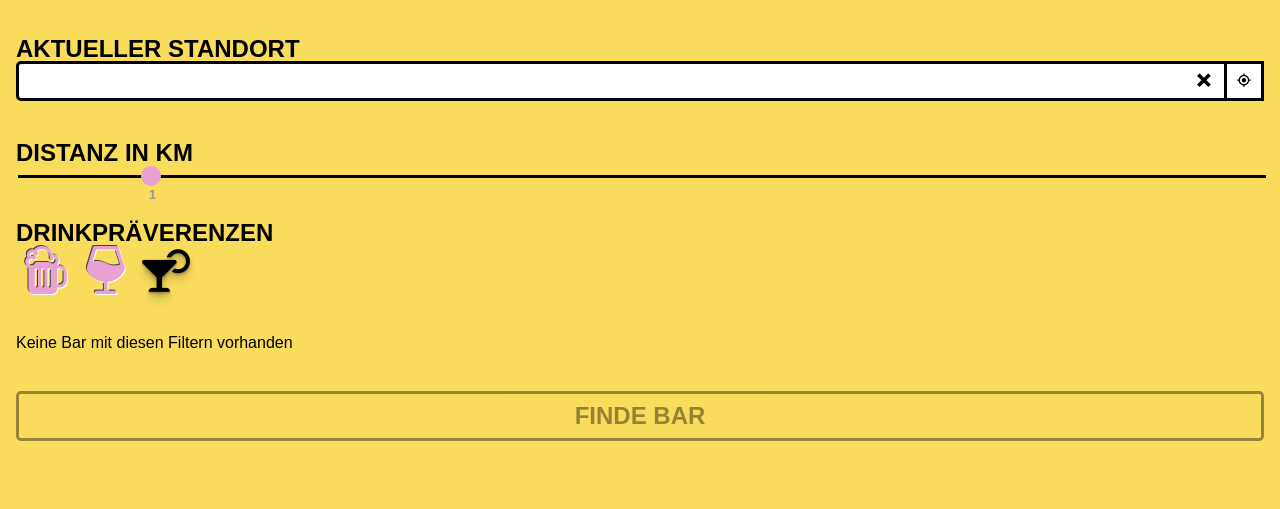
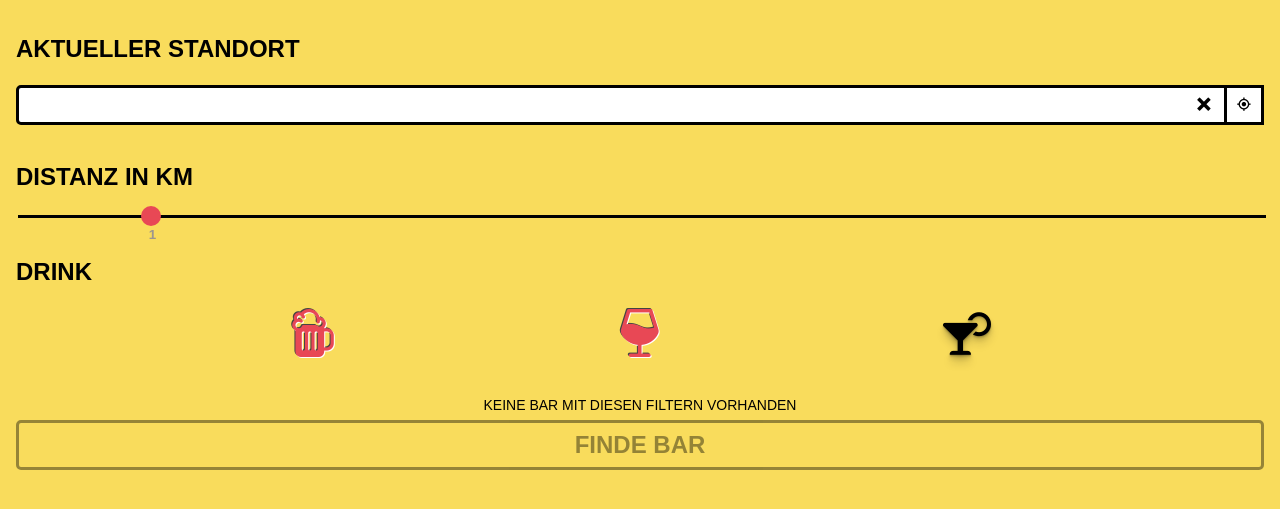
Before and after one commit to bernesepeck/hop-spot, a website with bundled scripts: page home.html in a window 1280 px wide. Both pictures are taken after a click on the button "FINDE EINE BAR". Shown: the part 77-586 px from the top of the page. Built offline with nearby package versions, Linux system fonts and the light colour scheme; a web font is replaced by a local one.

Commit message:
improve styling

```diff
--- a/filter/filterProjector.js
+++ b/filter/filterProjector.js
@@ -74,6 +74,7 @@ const filterProjector = (appController, rootElement) => {
    */
   const buttonList = (label, Attr) => {
     const wrapper = document.createElement('DIV');
+    wrapper.classList.add('field-wrapper');
     const buttonGroup = document.createElement('DIV');
     buttonGroup.setAttribute('class', 'button-list');
     const buttons = [];
@@ -102,6 +103,7 @@ const filterProjector = (appController, rootElement) => {
    */
   const rangeInput = (attr, min = 0, max = 100) => {
     const wrapper = document.createElement('DIV');
+    wrapper.classList.add('field-wrapper');
     const rangeInput = document.createElement('INPUT');
     rangeInput.setAttribute('type', 'range');
     rangeInput.setAttribute('id', attr.getQualifier());
@@ -138,6 +140,7 @@ const filterProjector = (appController, rootElement) => {
    */
   const autoComplete = (AttrInput, AttrList) => {
     const wrapper = document.createElement('DIV');
+    wrapper.classList.add('field-wrapper');
     //Create Input Element
     const inputElement = document.createElement('INPUT');
     inputElement.setAttribute('type', 'text');
@@ -249,15 +252,18 @@ const filterProjector = (appController, rootElement) => {
   filter.appendChild(rangeInput(appController.filterModel.distance, 0, 10));
   filter.appendChild(
     buttonList(
-      label('Drinkpräverenzen', 'drink-filter'),
+      label('Drink', 'drink-filter'),
       appController.filterModel.drinkPref
     )
   );
 
+  const buttonWrapper = document.createElement('DIV');
+  buttonWrapper.classList.add('find-bar-wrapper');
   const findBarButton = button('Finde Bar', () => appController.findBar());
   const errorMessageElement = errorMessage();
-  filter.appendChild(errorMessageElement);
-  filter.appendChild(findBarButton);
+  buttonWrapper.appendChild(errorMessageElement);
+  buttonWrapper.appendChild(findBarButton);
+  filter.appendChild(buttonWrapper);
 
   appController.onNoBarFoundChange((isBar) =>
     toggleError(findBarButton, isBar, errorMessageElement)
--- a/style.css
+++ b/style.css
@@ -142,6 +142,8 @@ button {
     0 4px 4px rgba(0, 0, 0, 0.15), 0 8px 8px rgba(0, 0, 0, 0.15);
   --border: 3px solid var(--color-black);
   --border-radius: 5px;
+  --ball-shadow-black: inset 5px 5px 24px 4px var(--color-black);
+  --ball-shadow-red: inset 5px 5px 24px 4px var(--color-red);
 }
 
 body,
@@ -201,7 +203,7 @@ h4 {
 }
 
 .icon-button.active {
-  color: var(--color-pink);
+  color: var(--color-red);
 }
 .icon-button.active [class^='icon-'] {
   text-shadow: var(--inner-text-shadow);
@@ -229,24 +231,24 @@ label {
 }
 
 .top-left {
-  background-color: var(--color-red);
+  box-shadow: var(--ball-shadow-black);
   width: 300px;
   height: 300px;
-  transform: translateX(-50px);
+  transform: translate(-67px, 20px);
 }
 
 .right {
-  background-color: var(--color-pink);
+  box-shadow: var(--ball-shadow-red);
   width: 500px;
   height: 500px;
-  transform: translateX(150px);
+  transform: translateX(186px);
 }
 
 .bottom-right {
-  background-color: var(--color-blue);
+  box-shadow: var(--ball-shadow-black);
   width: 400px;
   height: 400px;
-  transform: translate(225px, 470px);
+  transform: translate(230px, 470px);
 }
 
 /* General Site Wrapper Style */
@@ -268,6 +270,13 @@ label {
 .z-index-over-background {
   z-index: 1;
 }
+
+/* HOME Styling */
+
+/* .home h1 {
+  margin-top: 20px;
+  width: 40px;
+} */
 
 /* BAR Site Styles */
 .bar {
@@ -359,7 +368,7 @@ input[type='range']::-webkit-slider-thumb {
   width: var(--slider-button-size);
   height: var(--slider-button-size);
   border-radius: 50%;
-  background-color: var(--color-pink);
+  background-color: var(--color-red);
 }
 
 /* All the same stuff for Firefox */
@@ -369,7 +378,7 @@ input[type='range']::-moz-range-thumb {
   width: var(--slider-button-size);
   height: var(--slider-button-size);
   border-radius: 50%;
-  background-color: var(--color-pink);
+  background-color: var(--color-red);
 }
 
 input[type='range']::-webkit-slider-runnable-track {
@@ -446,8 +455,40 @@ input[type='range']::-ms-track {
   width: 100%;
 }
 
+.filter-wrapper .find-bar-wrapper {
+  width: 100%;
+  display: flex;
+  flex-direction: column;
+  gap: 8px;
+}
+
+.filter-wrapper .find-bar-wrapper button {
+  width: 100%;
+}
+
+.filter-wrapper .find-bar-wrapper span {
+  font-size: 14px;
+  text-transform: uppercase;
+  text-align: center;
+}
+
 .filter-wrapper input {
   width: 100%;
+}
+
+.field-wrapper {
+  display: flex;
+  flex-direction: column;
+  gap: calc(var(--spacing) * 6);
+}
+
+.filter-wrapper .button-list {
+  display: flex;
+  justify-content: space-evenly;
+}
+
+.filter-wrapper span {
+  margin-top: auto;
 }
 
 /*LOADING WRAPPER */
```
